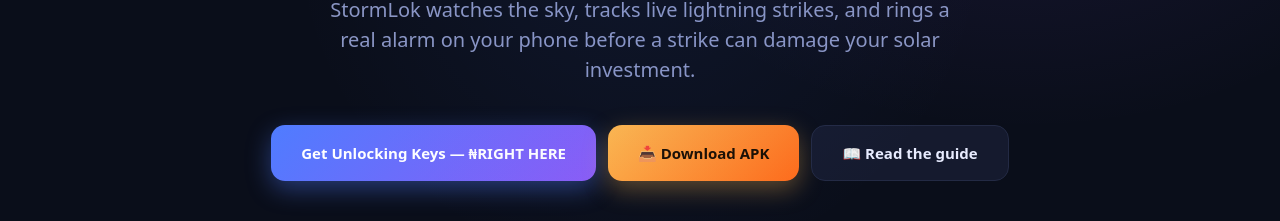
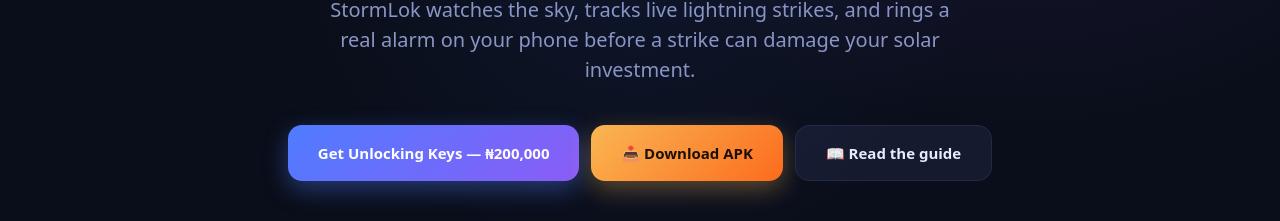
Before and after one commit to henryogboru/stormlok, a plain HTML site: page index.html in a window 1280 px wide. Shown: the part 442-663 px from the top of the page. Drawn offline with Linux system fonts and the light colour scheme.

Commit message:
index.html

```diff
--- a/index.html
+++ b/index.html
@@ -662,7 +662,7 @@ footer { padding: 48px 20px 32px; border-top: 1px solid var(--line); background:
         <p class="hero-sub">StormLok watches the sky, tracks live lightning strikes, and rings a real alarm on your phone before a strike can damage your solar investment.</p>
 
         <div class="hero-ctas">
-            <a href="https://wa.me/2347038592640?text=Hi%2C%20I%27d%20like%20to%20get%20unlocking%20keys%20for%20StormLok" class="btn btn-primary" target="_blank" rel="noopener">Get Unlocking Keys &mdash; &#8358;RIGHT HERE</a>
+            <a href="https://wa.me/2347038592640?text=Hi%2C%20I%27d%20like%20to%20get%20unlocking%20keys%20for%20StormLok" class="btn btn-primary" target="_blank" rel="noopener">Get Unlocking Keys &mdash; &#8358;200,000</a>
             <a href="#download" class="btn btn-gold">📥 Download APK</a>
             <a href="/guide.html" class="btn btn-secondary">📖 Read the guide</a>
         </div>
@@ -1015,7 +1015,7 @@ footer { padding: 48px 20px 32px; border-top: 1px solid var(--line); background:
         <div class="pricing-wrap">
             <div class="pricing-card">
                 <div class="pricing-badge">Unlocking Key</div>
-                <div class="pricing-price">RIGHT HERE</div>
+                <div class="pricing-price">200,000</div>
                 <div class="pricing-label">One-time payment &middot; Nigerian Naira</div>
 
                 <ul class="pricing-features">
```
